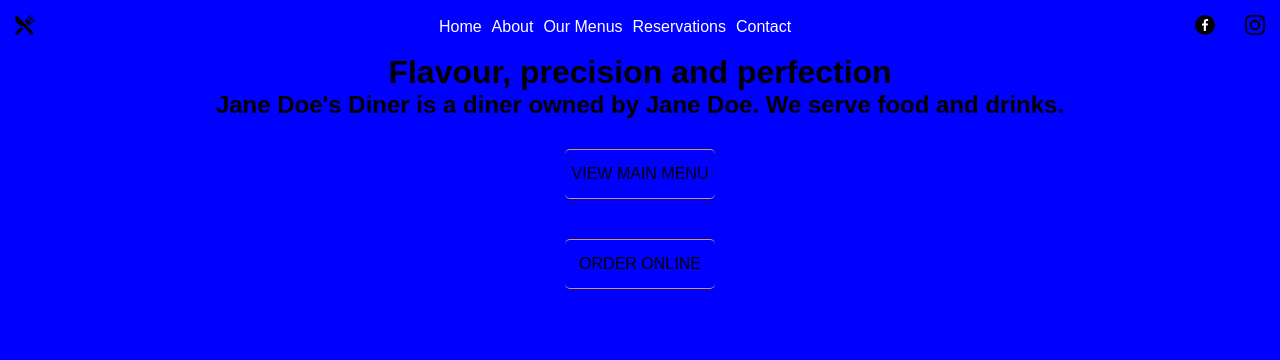
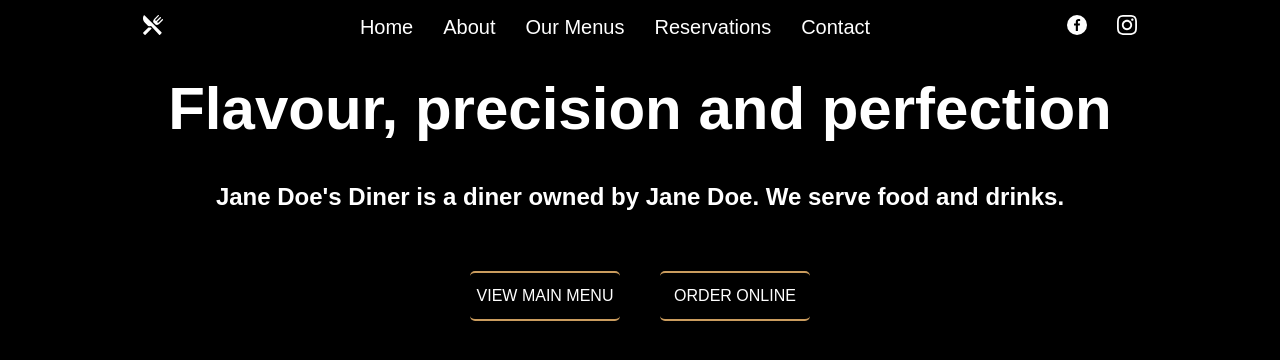
Before and after one commit to FoxPopuli/diner-landing-page, a website built with webpack: page dist/index.html in a window 1280 px wide. Built offline with nearby package versions, Linux system fonts and the light colour scheme.

Commit message:
added responsive buttons

```diff
--- a/src/content1.js
+++ b/src/content1.js
@@ -1,4 +1,3 @@
-import { main } from ".";
 import elementFactory from "./elementFactory";
 // OT 392 410 26
 // 086 007 0000
@@ -24,9 +23,6 @@ const mainMenuButton = elementFactory({
     textContent: 'VIEW MAIN MENU'
 })
 
-const menuClick = () => {
-    console.log(this)
-}
 
 mainMenuButton.addEventListener('click', (e) => {
     console.log('mainMenuButton clicked')
@@ -37,11 +33,7 @@ mainMenuButton.addEventListener('click', (e) => {
     }
 })
 
-
-
-
-
-mainMenuButton.addEventListener('click', menuClick)
+// mainMenuButton.addEventListener('click', menuClic)
 
 const orderOnlineButton = elementFactory({
     type: 'div',
--- a/src/pageState.js
+++ b/src/pageState.js
@@ -1,6 +1,6 @@
 export const getState = () => {
-    let isMobile = window.matchMedia('(max-width: 563px)');
-    let isTablet = window.matchMedia('(min-width: 564px) and (max-width: 960px)');
+    let isMobile = window.matchMedia('(max-width: 780px)');
+    let isTablet = window.matchMedia('(min-width: 781px) and (max-width: 960px)');
     let isDesktop = window.matchMedia('(min-width: 961px)');
 
     if (isMobile.matches) return 'mobile';
--- a/src/style.css
+++ b/src/style.css
@@ -12,20 +12,29 @@
     padding: 0;
     box-sizing: border-box;
     font-family: var(--default-font);
+    color: white;
 }
 
 body {
-    background-color: red;
+    background-color: black;
+    display: flex;
+    justify-content: center;
+    max-width: 100vw;
+}
+
+.main {
+    display: flex;
+    flex-direction: column;
+    width: 80%;
 }
 
 /* Header Styles */
-
 
 header {
     display: flex;
     flex-direction: row;
     justify-content: space-between;
-    width: 100vw;
+    width: 80vw;
     flex-wrap: wrap;
 }
 
@@ -43,6 +52,7 @@ a:hover, a:active {
 header img {
     width: var(--large-icon-size);
     margin: 10px;
+    filter: invert(100%)
 }
 
 .social-links {
@@ -62,14 +72,19 @@ li {
     display: flex;
     align-items: center;
     justify-content: center;
+    font-size: 20px;
 }
 
 .side-nav {
     display: flex;
     flex-direction: column;
-    width: 100vw;
+    width: 80vw;
     background-color: #000;
-    align-items: center
+    align-items: center;
+}
+
+.side-nav ul li {
+    font-size: 30px;
 }
 
 /* Content Styles */
@@ -79,7 +94,6 @@ li {
     justify-content: center;
     align-items: space-between;
     height: 100%;
-
 }
 
 .block1 * {
@@ -88,11 +102,16 @@ li {
     text-align: center;
 }
 
-.block1 button {
-    width: 100px;
+h1 {
+    font-size: 60px;
+}
+
+.block1 h1, .block1 h2 {
+    margin: 20px;
 }
 
 .block1 .button-div {
+    display: flex;
     flex-direction: column;
     justify-content: center;
     padding: 10px;
@@ -100,21 +119,30 @@ li {
 }
 
 .button-div div {
-    margin: 20px;
+    margin: 30px 20px 30px 20px;
     border-radius: 5px;
-    border-top: 1px solid var(--link-visited);
-    border-bottom: 1px solid var(--link-visited);
+    border-top: 2px solid var(--link-visited);
+    border-bottom: 2px solid var(--link-visited);
     width: 150px;
     height: 50px;
+    /* padding: 20px; */
+    padding: 20px 0 20px 0;
     display: flex;
     align-items: center;
     align-self: center;
+
+    transition-property: padding, color, margin;
+    transition-duration: 0.25s;
+}
+
+.button-div div:hover {
+    /* height: 60px; */
+    margin: 20px;
+    padding: 30px 0 30px 0;
+    color: var(--link-visited)
 }
 /* Tablet Styles */
-@media only screen and (min-width: 563px) and (max-width: 960px) {
-    body {
-        background-color: orange;
-    }
+@media only screen and (min-width: 780px) and (max-width: 960px) {
 
     header .menu-button {
         display: none;
@@ -128,13 +156,14 @@ li {
         display: flex;
     }
 
+    .block1 .button-div {
+        flex-direction: row;
+    }
+
 }
 
 /* Desktop Styles */
 @media only screen and (min-width: 961px) {
-    body {
-        background-color: blue;
-    }
 
     header .menu-button {
         display: none;
@@ -147,6 +176,14 @@ li {
     header ul {
         display: flex;
     }
+
+    header ul li {
+        margin: 0 10px 0 10px;
+    }
+
+    .block1 .button-div {
+        flex-direction: row;
+    }
 }
 
 /* Toggles */
```
Also changed, not shown: dist/main.js, 1 other file.
